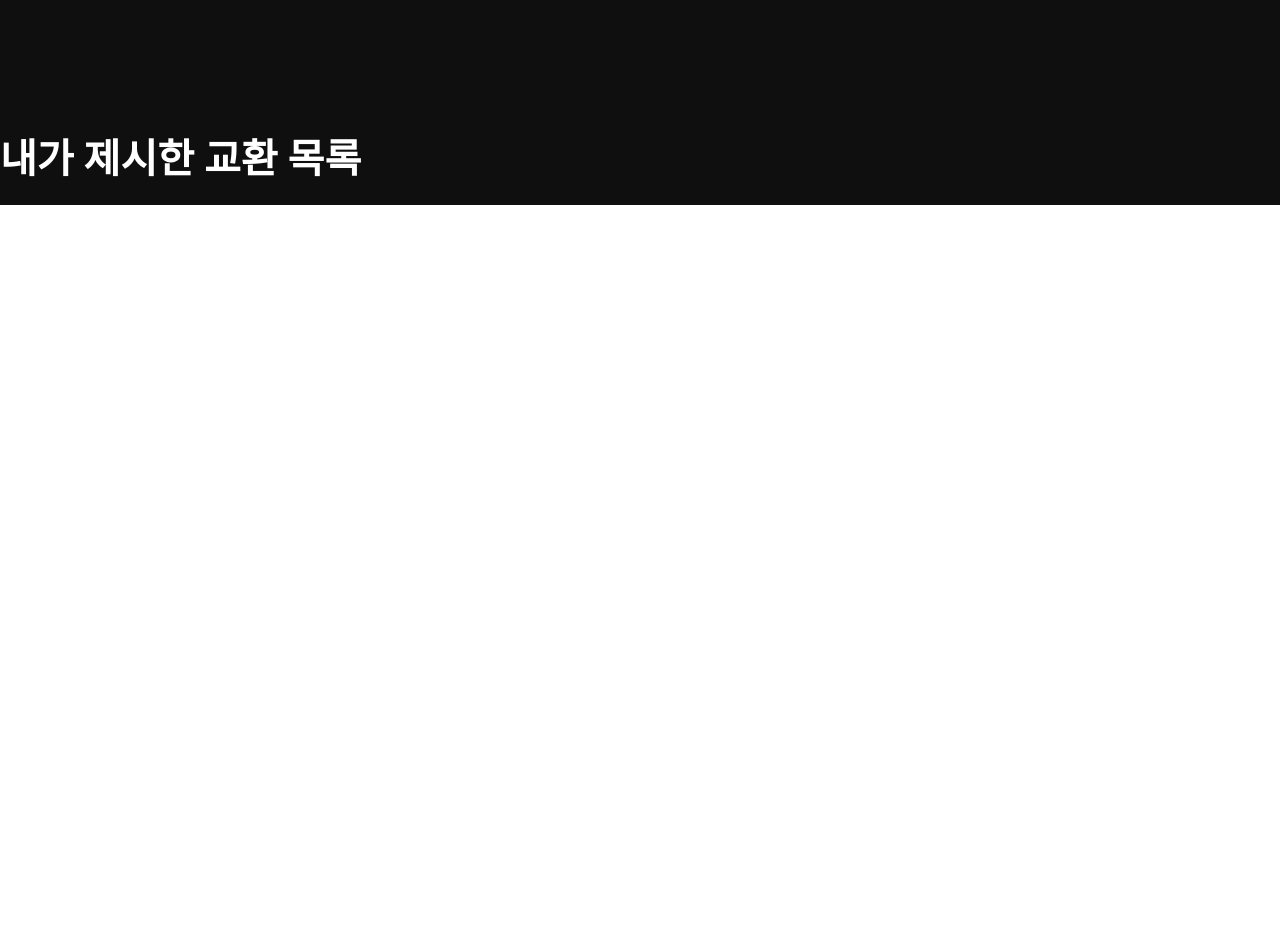
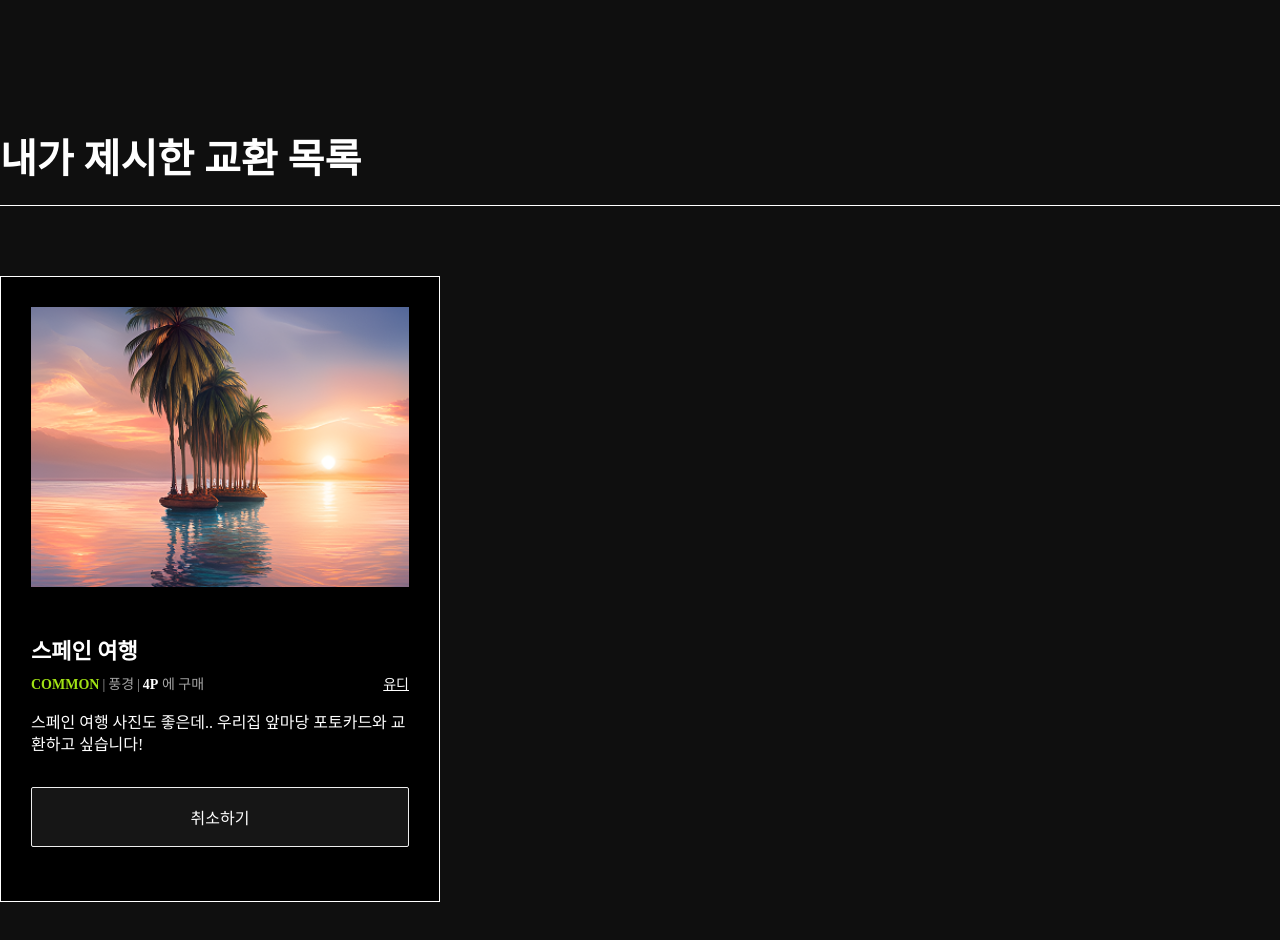
Before and after one commit to MyBiasPhoto/7-MyBiasPhoto-team1-FE, a Next.js app: page /marketPlace/1 in a window 1280 px wide. Shown: the part 1600-2540 px from the top of the page. Before the commit the page ends 1806 px from the top, so only its background shows below. Built offline with nearby package versions, Linux system fonts and the light colour scheme; a web font is replaced by a local one.

Commit message:
내가제시한교환목록 UI 구현 #10

```diff
--- a/app/marketPlace/[id]/page.js
+++ b/app/marketPlace/[id]/page.js
@@ -6,9 +6,15 @@ import TradeList from "@/components/marketPlace/section/tradeList/tradeList";
 export default function MarketPlaceById() {
   return (
     <div className={style.Container}>
-      <BuyArea></BuyArea>
-      <Trade></Trade>
-      <TradeList></TradeList>
+      <div className={style.Wrapper}>
+        <BuyArea />
+      </div>
+      <div className={style.Wrapper}>
+        <Trade />
+      </div>
+      <div className={style.Wrapper}>
+        <TradeList />
+      </div>
     </div>
   );
 }
--- a/app/marketPlace/[id]/page.module.css
+++ b/app/marketPlace/[id]/page.module.css
@@ -4,4 +4,11 @@
   display: flex;
   flex-direction: column;
   gap: 300px;
+  align-items: center;
 }
+
+.Wrapper {
+  width: 100%;
+  max-width: 1300px;
+  margin: 0 auto;
+}
--- a/components/marketPlace/section/tradeList/tradeList.js
+++ b/components/marketPlace/section/tradeList/tradeList.js
@@ -1,3 +1,5 @@
+"use client";
+
 import style from "./tradeList.module.css";
 import TradeCard from "../../tradeCard/tradeCard";
 export default function TradeList() {
@@ -6,7 +8,10 @@ export default function TradeList() {
       <div className={style.title}>
         <p>내가 제시한 교환 목록</p>
       </div>
-      <div>{/* 카드리스트 */}</div>
+      <div className={style.list}>
+        {/* 카드리스트 */}
+        <TradeCard></TradeCard>
+      </div>
     </div>
   );
 }
--- a/components/marketPlace/section/tradeList/tradeList.module.css
+++ b/components/marketPlace/section/tradeList/tradeList.module.css
@@ -8,3 +8,8 @@
   border-bottom: 1px solid #fff;
   padding-bottom: 20px;
 }
+
+.list {
+  margin-top: 70px;
+  margin-bottom: 50px;
+}
--- a/components/marketPlace/tradeCard/tradeCard.js
+++ b/components/marketPlace/tradeCard/tradeCard.js
@@ -1,9 +1,36 @@
-import style from "./TradeCard.module.css";
+"use client";
+import style from "./tradeCard.module.css";
+import Image from "next/image";
+import defaultImg from "@/public/assets/cardImage.png";
 
 export default function TradeCard() {
   return (
-    <div>
-      <div></div>
+    <div className={style.Container}>
+      <div className={style.ImageBox}>
+        <Image src={defaultImg} width={440} height={240} alt="스페인 여행" />
+      </div>
+      <div className={style.Title}>
+        <p className={style.titleFont}>스페인 여행</p>
+        <div className={style.subTitleRow}>
+          <div className={style.subTitleTags}>
+            <p className={style.grade}>COMMON</p>
+            <span className={style.divider}>|</span>
+            <p className={style.category}>풍경</p>
+            <span className={style.divider}>|</span>
+            <p className={style.point}>
+              <span className={style.bold}>4P</span> 에 구매
+            </p>
+          </div>
+          <p className={style.writer}>유디</p>
+        </div>
+      </div>
+      <div>
+        <p className={style.content}>
+          스페인 여행 사진도 좋은데.. 우리집 앞마당 포토카드와 교환하고
+          싶습니다!
+        </p>
+      </div>
+      <button className={style.closeButton}>취소하기</button>
     </div>
   );
 }
--- a/components/marketPlace/tradeCard/tradeCard.module.css
+++ b/components/marketPlace/tradeCard/tradeCard.module.css
@@ -0,0 +1,115 @@
+/* 전체 카드 */
+.Container {
+  width: 440px;
+  height: 626px;
+  border: 1px solid #fff;
+  display: flex;
+  flex-direction: column;
+  background-color: #000; /* 배경색 (예: 검정) */
+}
+
+/* 이미지 영역 */
+.ImageBox {
+  width: 100%;
+  height: 340px;
+  overflow: hidden;
+  display: flex;
+  justify-content: center;
+  align-items: center;
+  padding: 30px;
+}
+
+.ImageBox img {
+  width: 100%;
+  height: 100%;
+  object-fit: cover;
+}
+
+/* 제목 영역 */
+.Title {
+  padding: 24px 30px 12px 30px;
+  display: flex;
+  flex-direction: column;
+  gap: 15px;
+}
+
+/* 큰 제목 (예: 스페인 여행) */
+.titleFont {
+  color: #fff;
+  font-family: "Noto Sans KR";
+  font-size: 22px;
+  font-weight: 700;
+}
+
+/* 제목 아래 정보 행 */
+.subTitleRow {
+  display: flex;
+  align-items: center;
+  gap: 8px;
+  font-size: 14px;
+  font-family: "Noto Sans KR";
+  font-weight: 400;
+  color: #a4a4a4;
+  justify-content: space-between;
+}
+
+/* 등급 (예: COMMON) */
+.grade {
+  color: #a1e214;
+  font-weight: 600;
+}
+
+/* 구분자 */
+.divider {
+  color: #a4a4a4;
+}
+
+/* 카테고리 */
+.category {
+  color: #a4a4a4;
+}
+
+/* 구매 희망금액 */
+.point {
+  color: #a4a4a4;
+}
+
+.bold {
+  font-weight: 700;
+  color: #fff;
+}
+
+/* 제작자 */
+.writer {
+  color: #fff;
+  text-decoration: underline;
+  font-weight: 400;
+}
+
+/* 본문 내용 */
+.content {
+  padding: 0 30px;
+  margin-top: 8px;
+  color: #fff;
+  font-family: "Noto Sans KR";
+  font-size: 16px;
+  font-weight: 400;
+  line-height: 1.4;
+}
+
+.closeButton {
+  height: 60px;
+  margin: 30px;
+  border-radius: 2px;
+  border: 1px solid #eee;
+  background-color: #161616;
+  color: #fff;
+  font-size: 16px;
+  font-family: "Noto Sans KR";
+  cursor: pointer;
+}
+
+.subTitleTags {
+  display: flex;
+  gap: 3px;
+}
```
